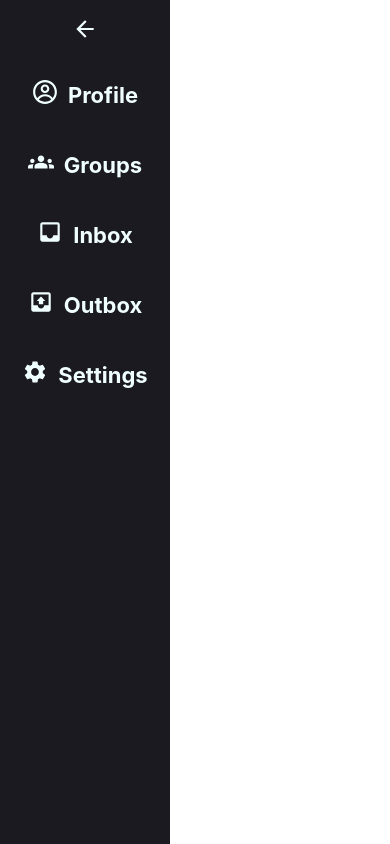
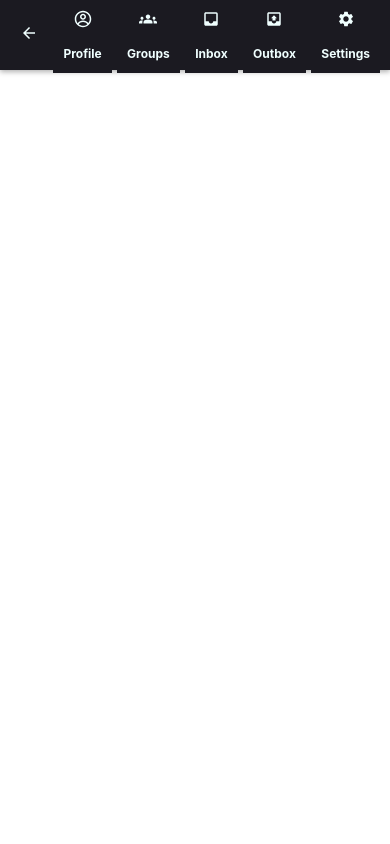
Before and after one commit to humam154/InternetApplications, a React (Vite) app in the folder front-end/source-safe/: page / in a window 390 px wide. Built offline with nearby package versions, Linux system fonts and the light colour scheme; no server answers.

Commit message:
responsive navbar and typo

```diff
--- a/front-end/source-safe/src/App.tsx
+++ b/front-end/source-safe/src/App.tsx
@@ -5,7 +5,7 @@ import { BiRightArrow } from 'react-icons/bi';
 import Layout from "./Components/Layout";
 import Login from "./Components/auth/Login";
 import Signup from "./Components/auth/Signup";
-import ConfirmCode from "./Components/auth/CofirmCode";
+import ConfirmCode from "./Components/auth/ConfirmCode";
 import GroupsPage from "./Components/group/GroupsPage";
 import styles from './App.module.css';
 
--- a/front-end/source-safe/src/Components/navigation/sideNav.module.css
+++ b/front-end/source-safe/src/Components/navigation/sideNav.module.css
@@ -4,7 +4,8 @@
     background: #1B1A21;
     display: flex;
     flex-direction: column;
-    justify-content: start;
+    justify-content: flex-start;
+    transition: width 0.3s ease, height 0.3s ease;
 }
 
 .container_close {
@@ -13,6 +14,7 @@
     background: #1B1A21;
     display: flex;
     flex-direction: column;
+    transition: width 0.3s ease, height 0.3s ease;
 }
 
 .tile_container_open {
@@ -23,7 +25,7 @@
     height: 70px;
     background: #1B1A21;
     justify-content: center;
-    padding: 5px;
+    padding: 10px;
     gap: 10px;
 }
 
@@ -35,14 +37,14 @@
     height: 70px;
     background: #1B1A21;
     justify-content: center;
-    padding: 5px;
+    padding: 10px;
 }
 
 .tile_container_open:hover, .tile_container_close:hover {
     cursor: pointer;
     background: #27252f;
     border-radius: 20px;
-
+    transition: background 0.2s ease;
 }
 
 .selected_tile {
@@ -58,8 +60,11 @@
 
 .tile_title {
     font-weight: 700;
-    font-size: 22px;
+    font-size: 18px;
     color: azure;
+    white-space: nowrap;
+    overflow: hidden;
+    text-overflow: ellipsis;
 }
 
 .arrow {
@@ -68,14 +73,82 @@
     width: 100%;
     font-size: 26px;
     color: azure;
-    border: 0;
+    border: none;
     border-radius: 0;
     margin: 0;
+    align-items: center;
+    justify-content: center;
 }
 
 .arrow:hover {
     background: #27252f;
     border-radius: 20px;
     color: azure;
-    border: 0;
+    transition: background 0.2s ease;
 }
+
+/* Responsive Styles */
+@media (max-width: 768px) {
+    .container_open, .container_close {
+        box-sizing: border-box;
+        width: 100%;
+        height: 70px;
+        flex-direction: row;
+        position: absolute;
+        align-items: center;
+        justify-content: space-between;
+        padding: 10px;
+        box-shadow: 0 2px 5px rgba(0, 0, 0, 0.3);
+        transition: height 0.3s ease, width 0.3s ease;
+    }
+
+    .tile_container_open, .tile_container_close {
+        flex-direction: row;
+        justify-content: center;
+        align-items: center;
+        height: auto;
+        padding: 5px;
+        gap: 5px;
+    }
+
+    .tile_icon {
+        font-size: 20px;
+    }
+
+    .tile_title {
+        font-size: 14px;
+    }
+
+    .arrow {
+        width: 30px;
+        height: 50px;
+        font-size: 20px;
+        padding: 5px;
+        margin: 5px;
+    }
+}
+
+@media (max-width: 480px) {
+    .tile_container_open, .tile_container_close {
+        flex-direction: column;
+        gap: 10px;
+        align-items: center;
+        padding: 10px;
+    }
+
+    .tile_icon {
+        font-size: 18px;
+    }
+
+    .tile_title {
+        font-size: 12px;
+    }
+
+    .arrow {
+        width: 30px;
+        height: 40px;
+        font-size: 18px;
+        padding: 4px;
+        margin: 4px;
+    }
+}
```
